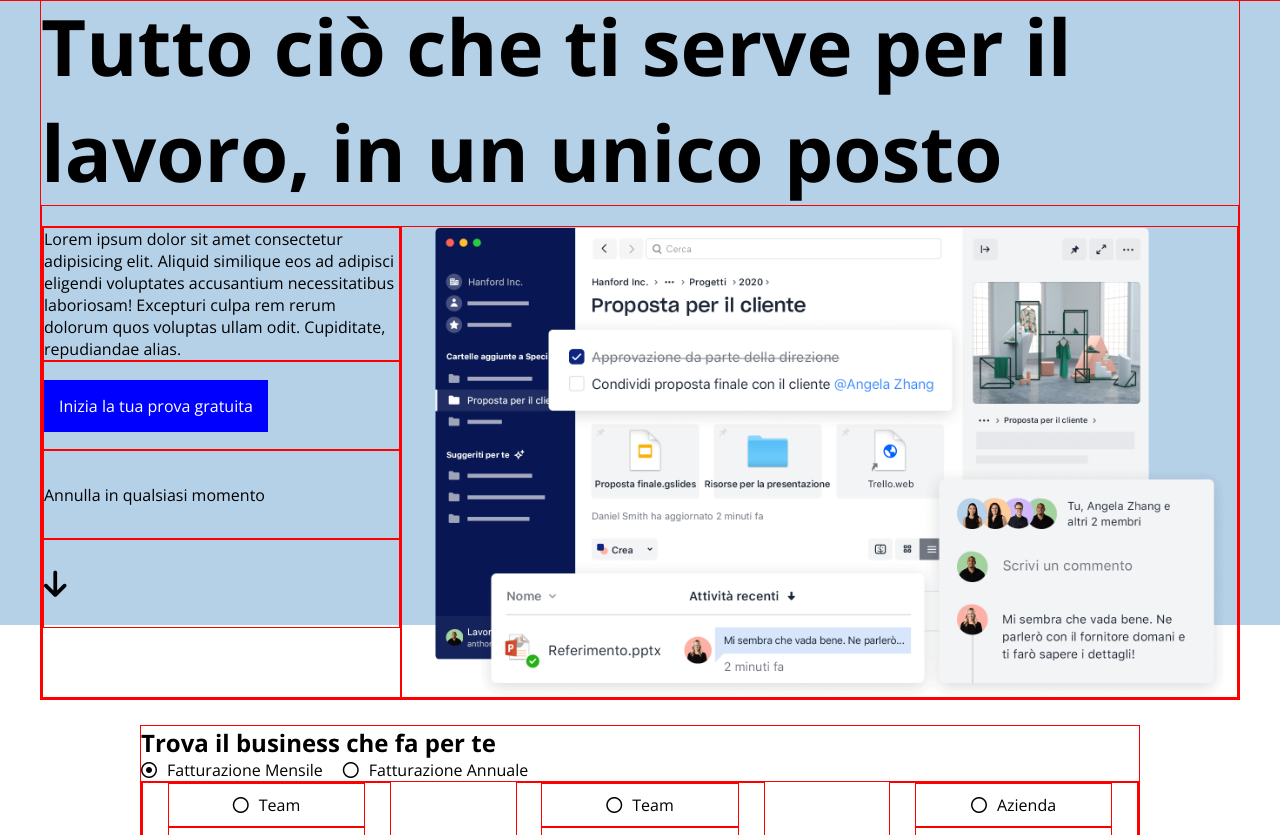
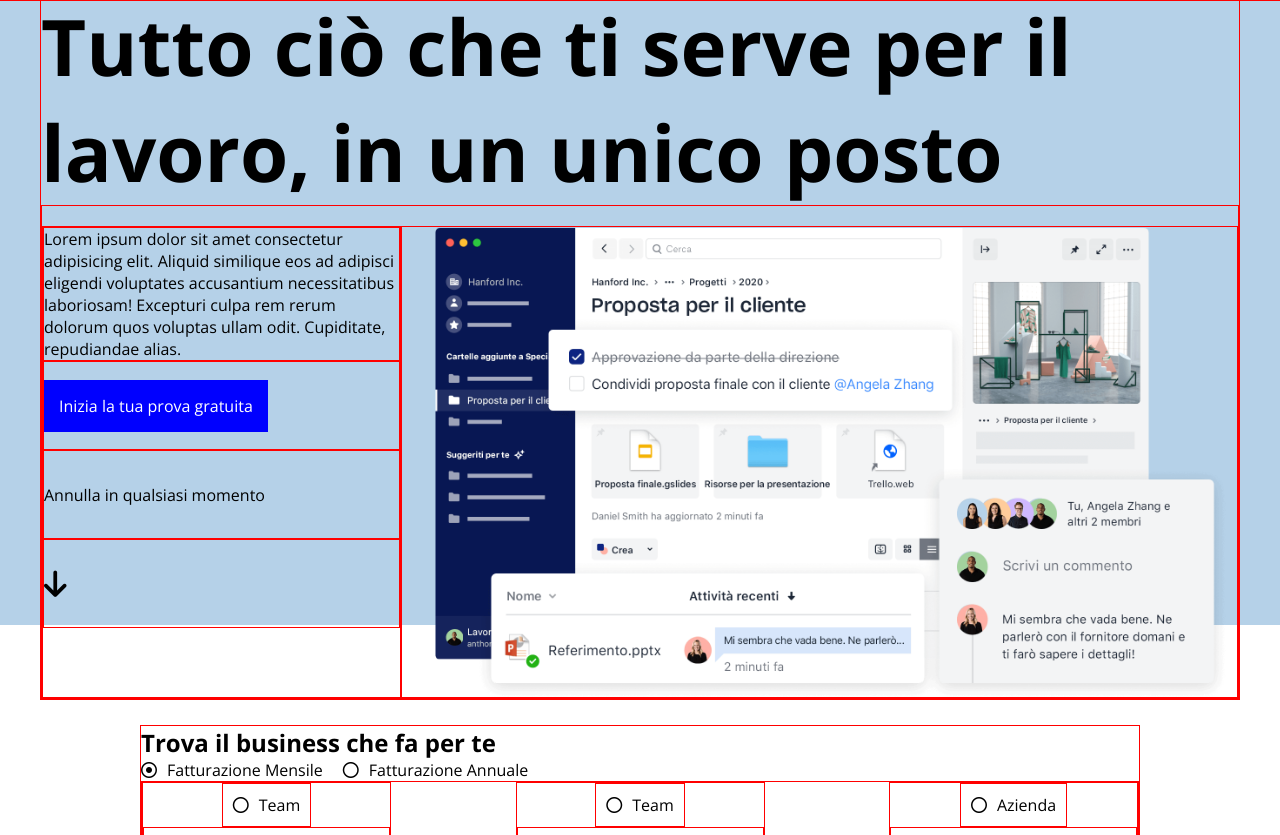
Before and after one commit to RaffaelePellegrino/htmlcss-dropbox, a plain HTML site: page index.html in a window 1280 px wide. Shown: the part 83-918 px from the top of the page. Drawn offline with nearby package versions, Linux system fonts and the light colour scheme.

Commit message:
fix container-plan

```diff
--- a/style.css
+++ b/style.css
@@ -111,8 +111,6 @@ img{
 }
 
 .container-plan{
-    max-width: 80%;
-    width: 80%;
     padding: 10px;
 }
 
```
